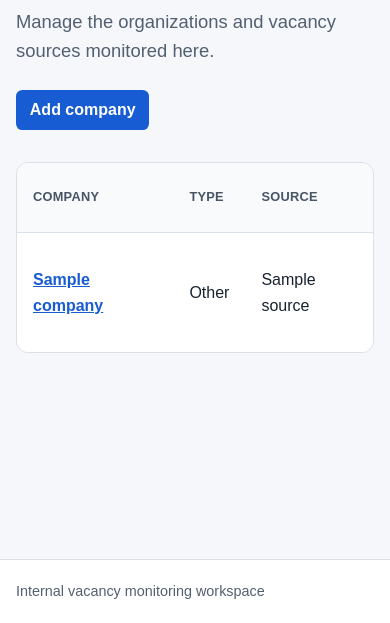
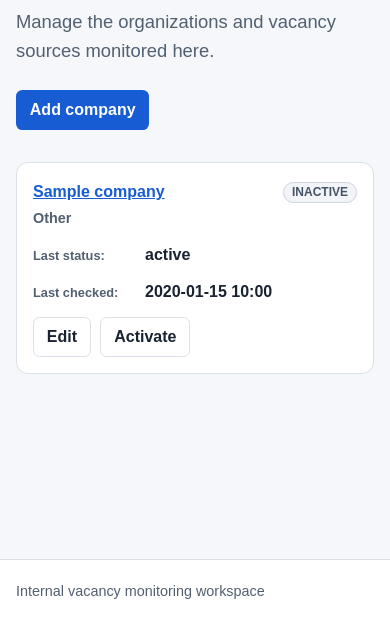
Before and after one commit to nataliiahrytsun-ai/linkedin-job-monitor, a Django app: template templates/companies/company_list.html in a window 390 px wide. Shown: the part 221-844 px from the top of the page. Run offline with Django 5.2, Linux system fonts and the light colour scheme; the template is opened without the code that fills it: most values are stand-ins (such as "Sample title", 1, 10 or a date in 2020).

Commit message:
fix: polish responsive company interface

```diff
--- a/static/css/app.css
+++ b/static/css/app.css
@@ -308,6 +308,77 @@ h3 {
   border-bottom: 0;
 }
 
+.visually-hidden {
+  position: absolute;
+  width: 1px;
+  height: 1px;
+  padding: 0;
+  margin: -1px;
+  overflow: hidden;
+  clip: rect(0, 0, 0, 0);
+  white-space: nowrap;
+  border: 0;
+}
+
+.company-table-container {
+  width: 100%;
+  overflow: hidden;
+  background: var(--surface);
+  border: 1px solid var(--border);
+  border-radius: 0.75rem;
+}
+
+.company-table {
+  width: 100%;
+  border-collapse: collapse;
+  table-layout: auto;
+}
+
+.company-table th,
+.company-table td {
+  padding: 0.8rem 1rem;
+  border-bottom: 1px solid var(--border);
+  text-align: left;
+  vertical-align: middle;
+}
+
+.company-table thead th {
+  background: #f9fafb;
+  color: #475467;
+  font-size: 0.78rem;
+  font-weight: 650;
+  letter-spacing: 0.01em;
+}
+
+.company-table tbody tr:last-child > * {
+  border-bottom: 0;
+}
+
+.company-cell {
+  max-width: 20rem;
+  overflow-wrap: anywhere;
+}
+
+.company-type-compact,
+.responsive-field-label {
+  display: none;
+}
+
+.company-type-cell,
+.responsive-field-value {
+  font-weight: 700;
+}
+
+.company-actions-cell {
+  width: 1%;
+  white-space: nowrap;
+}
+
+.company-actions-cell .row-actions {
+  justify-content: flex-end;
+  flex-wrap: nowrap;
+}
+
 .row-actions,
 .form-actions {
   display: flex;
@@ -524,6 +602,83 @@ h3 {
   font-size: 0.9rem;
 }
 
+@media (max-width: 70rem) {
+  .company-table,
+  .company-table tbody {
+    display: block;
+  }
+
+  .company-table thead,
+  .company-type-cell {
+    display: none;
+  }
+
+  .company-table tbody tr {
+    display: grid;
+    grid-template-columns:
+      minmax(0, 1.35fr) minmax(6.5rem, 0.65fr) minmax(10rem, 1fr) auto;
+    grid-template-areas:
+      "company monitoring status actions"
+      "company monitoring checked actions";
+    align-items: center;
+    gap: 0.25rem 0.75rem;
+    padding: 0.75rem 0.9rem;
+  }
+
+  .company-table tbody tr:not(:last-child) {
+    border-bottom: 1px solid var(--border);
+  }
+
+  .company-table tbody th,
+  .company-table tbody td {
+    min-width: 0;
+    padding: 0;
+    border-bottom: 0;
+  }
+
+  .company-cell {
+    grid-area: company;
+  }
+
+  .company-type-compact {
+    display: block;
+    margin-top: 0.15rem;
+    color: var(--muted);
+    font-size: 0.9rem;
+    font-weight: 600;
+  }
+
+  .company-monitoring-cell {
+    grid-area: monitoring;
+  }
+
+  .company-last-status-cell {
+    grid-area: status;
+  }
+
+  .company-last-checked-cell {
+    grid-area: checked;
+  }
+
+  .responsive-field-label {
+    display: inline;
+    margin-right: 0.25rem;
+    color: var(--muted);
+    font-size: 0.8rem;
+    font-weight: 700;
+  }
+
+  .responsive-field-label::after {
+    content: ":";
+  }
+
+  .company-actions-cell {
+    grid-area: actions;
+    width: auto;
+    white-space: normal;
+  }
+}
+
 @media (max-width: 40rem) {
   .header-layout {
     padding-block: 0.9rem;
@@ -553,6 +708,50 @@ h3 {
     align-self: flex-start;
   }
 
+  .company-table-container {
+    overflow: visible;
+    background: transparent;
+    border: 0;
+    border-radius: 0;
+  }
+
+  .company-table tbody {
+    display: grid;
+    gap: 0.75rem;
+  }
+
+  .company-table tbody tr {
+    grid-template-columns: minmax(0, 1fr) auto;
+    grid-template-areas:
+      "company monitoring"
+      "status status"
+      "checked checked"
+      "actions actions";
+    align-items: start;
+    gap: 0.75rem 1rem;
+    padding: 1rem;
+    background: var(--surface);
+    border: 1px solid var(--border);
+    border-radius: 0.75rem;
+  }
+
+  .company-actions-cell .row-actions {
+    justify-content: flex-start;
+    flex-wrap: wrap;
+  }
+
+  .company-last-status-cell,
+  .company-last-checked-cell {
+    display: grid;
+    grid-template-columns: 6.5rem minmax(0, 1fr);
+    align-items: baseline;
+    gap: 0.5rem;
+  }
+
+  .responsive-field-label {
+    margin-right: 0;
+  }
+
   .detail-header {
     align-items: stretch;
   }
--- a/templates/companies/company_list.html
+++ b/templates/companies/company_list.html
@@ -13,13 +13,12 @@
   </div>
 
   {% if companies %}
-    <div class="table-scroll">
-      <table class="data-table">
+    <div class="company-table-container">
+      <table class="company-table">
         <thead>
           <tr>
             <th scope="col">Company</th>
             <th scope="col">Type</th>
-            <th scope="col">Source</th>
             <th scope="col">Monitoring</th>
             <th scope="col">Last status</th>
             <th scope="col">Last checked</th>
@@ -29,10 +28,20 @@
         <tbody>
           {% for company in companies %}
             <tr>
-              <th scope="row">
+              <th class="company-cell" scope="row">
                 <a href="{% url 'companies:detail' company.pk %}">{{ company.name }}</a>
+                <span class="company-type-compact">
+                  {% if company.company_type == "client" %}
+                    Customer
+                  {% elif company.company_type == "supplier" %}
+                    Supplier
+                  {% else %}
+                    Other
+                  {% endif %}
+                </span>
               </th>
-              <td>
+              <td class="company-type-cell">
+                <span class="visually-hidden">Company type: </span>
                 {% if company.company_type == "client" %}
                   Customer
                 {% elif company.company_type == "supplier" %}
@@ -41,24 +50,30 @@
                   Other
                 {% endif %}
               </td>
-              <td>{{ company.source }}</td>
-              <td>
+              <td class="company-monitoring-cell">
+                <span class="visually-hidden">Monitoring: </span>
                 {% if company.is_active %}
                   <span class="status-badge status-active">ACTIVE</span>
                 {% else %}
                   <span class="status-badge status-inactive">INACTIVE</span>
                 {% endif %}
               </td>
-              <td><span class="status-badge">{{ company.get_last_scrape_status_display }}</span></td>
-              <td>
-                {% if company.last_scraped_at %}
-                  {{ company.last_scraped_at|date:"Y-m-d H:i" }}
-                {% else %}
-                  Never
-                {% endif %}
+              <td class="company-last-status-cell">
+                <span class="responsive-field-label">Last status</span>
+                <span class="responsive-field-value">{{ company.get_last_scrape_status_display }}</span>
               </td>
-              <td>
-                <div class="row-actions">
+              <td class="company-last-checked-cell">
+                <span class="responsive-field-label">Last checked</span>
+                <span class="responsive-field-value">
+                  {% if company.last_scraped_at %}
+                    {{ company.last_scraped_at|date:"Y-m-d H:i" }}
+                  {% else %}
+                    Never
+                  {% endif %}
+                </span>
+              </td>
+              <td class="company-actions-cell">
+                <div class="row-actions company-list-actions">
                   <a class="button button-secondary" href="{% url 'companies:edit' company.pk %}">Edit</a>
                   <form method="post" action="{% url 'companies:toggle_active' company.pk %}">
                     {% csrf_token %}
```
Also changed, not shown: other parts of static/css/app.css (+25 -21 lines), templates/companies/company_detail.html (+20 -17 lines), tests/test_company_ui.py (+61 -1 lines).
